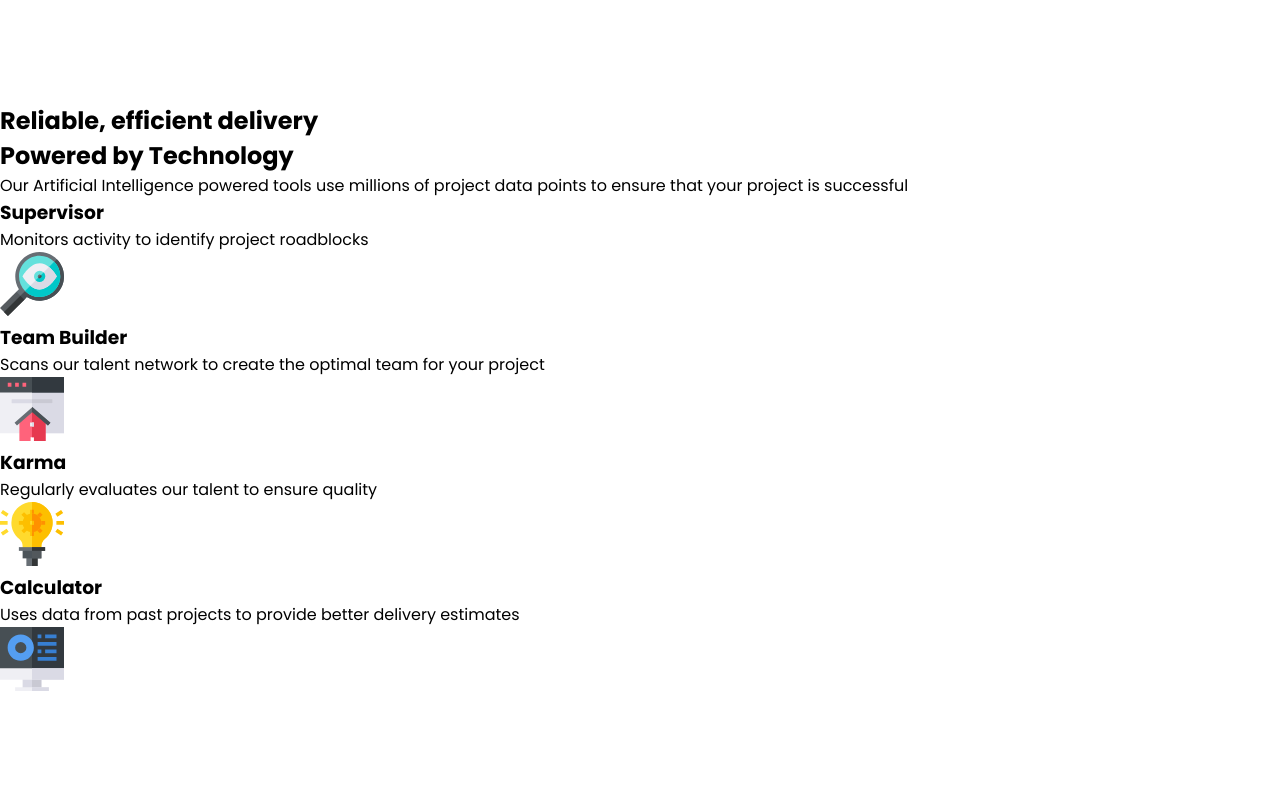
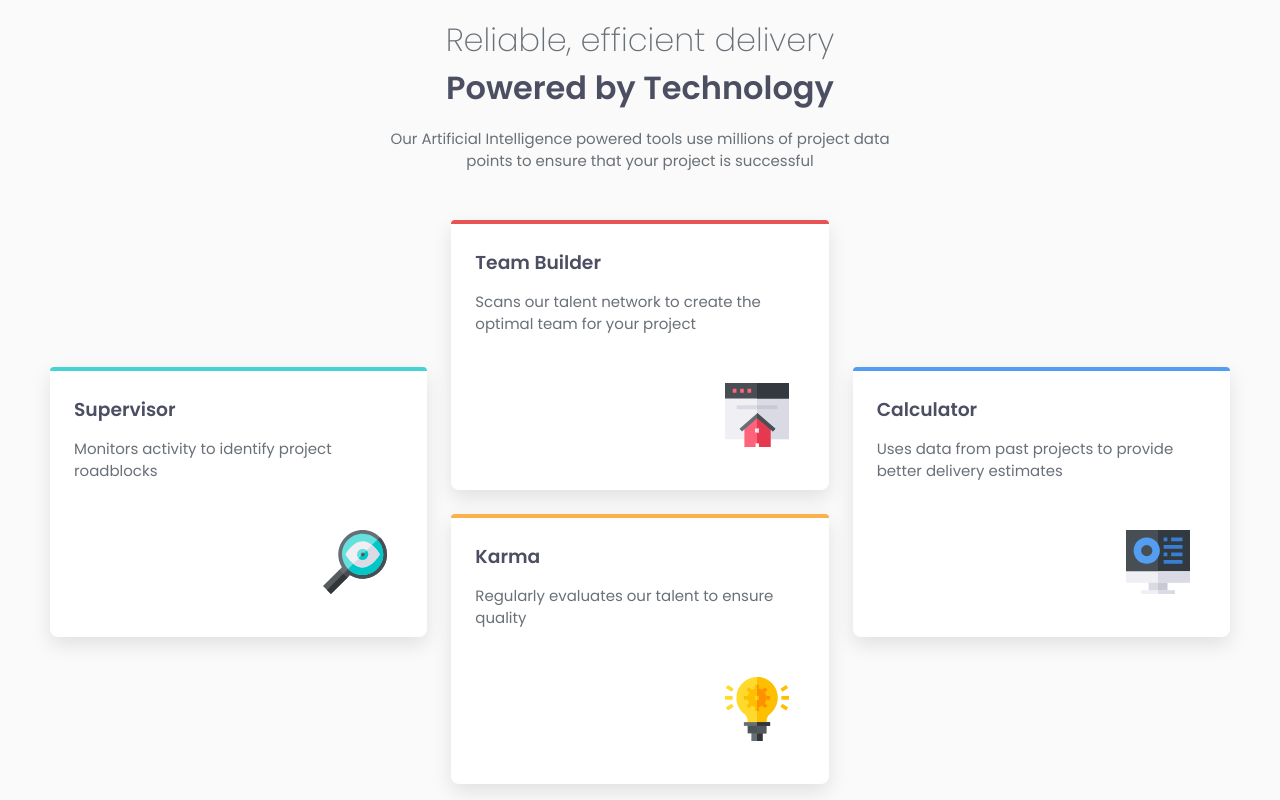
Before and after one commit to cadanieldev/four-card-feature, a plain HTML site: page index.html in a window 1280 px wide. Drawn offline with Linux system fonts and the light colour scheme.

Commit message:
fetch main

```diff
--- a/css/main.css
+++ b/css/main.css
@@ -8,12 +8,149 @@ ul {
   list-style: none;
 }
 
+img {
+  max-width: 100%;
+}
+
+
 body {
   display: flex;
   align-items: center;
   min-height: 100vh;
-  background: var(--White);
+  background: #fafafa;
   font-family: var(--font-poppins);
 }
 
-/* MAIN */
+/* HERO/CONTAINER */
+.container {
+  display: flex;
+  flex-direction: column;
+  justify-content: center;
+  margin: 0 auto;
+  max-width: 1440px;
+  text-align: center;
+}
+
+.hero-content {
+  margin: 0 auto;
+}
+
+.title-one {
+  font-family: var(--font-poppins);
+  color: var(--Grey-400);
+  font-weight: 200;
+  font-size: 2rem;
+}
+
+.title-two {
+  font-family: var(--font-poppins);
+  color: var(--Grey-500);
+  font-weight: 600;
+  font-size: 2rem;
+}
+
+.hero-content section .text {
+  color: var(--Grey-400);
+  font-weight: 400;
+  font-size: .937rem;
+  max-width: 55ch;
+  margin: 1rem 0;
+}
+
+/* MAIN-CONTENT */
+main {
+  display: grid;
+  grid-template-columns: repeat(3, 1fr);
+  gap: 1.5rem;
+  align-items: center;
+  margin-top: 2rem;
+}
+
+.content {
+  background: var(--White);
+}
+
+.content.super {
+  border-top: 4px solid var(--Cyan);
+  grid-column: 1;
+  grid-row: 1 / span 2;
+}
+
+.content.builder  {
+  border-top: 4px solid var(--Red);
+  grid-column: 2;
+  grid-row: 1;
+}
+
+.content.karma {
+  border-top: 4px solid var(--Orange);
+  grid-column: 2;
+  grid-row: 2;
+}
+
+.content.calculator {
+  border-top: 4px solid var(--Blue);
+  grid-column: 3;
+  grid-row: 1 / span 2;
+}
+
+.content {
+  max-width: 28.75rem;
+  background: var(--White);
+  padding: 1.5rem;
+  border-radius: 4px 4px 8px 8px;
+  text-align: left;
+  box-shadow: 0 8px 20px rgba(0, 0, 0, 0.1);
+}
+
+.content section {
+  display: flex;
+  flex-direction: column;
+  height: 100%;
+}
+
+.content h3 {
+  font-family: var(--font-poppins);
+  font-weight: 600;
+  color: var(--Grey-500);
+}
+
+.content p {
+  font-size: .937rem;
+  color: var(--Grey-400);
+  font-weight: 400;
+  max-width: 35ch;
+  margin-top: .875rem;
+}
+
+.content img {
+  display: block;
+  margin-left: auto;
+  margin-top: 3rem;
+  margin-right: 1rem;
+  margin-bottom: 1.2rem;
+}
+
+@media (max-width: 1200px) {
+  .container {
+    margin-top: 2rem;
+    margin-bottom: 2rem;
+  }
+  main {
+    display: flex;
+    flex-direction: column;
+  }
+}
+
+@media (max-width: 500px) {
+  .title-one, .title-two {
+    font-size: 1.5rem;
+  }
+  .hero-content section .text {
+    text-align: center;
+    max-width: 34ch;
+  }
+  .content {
+    max-width: 20rem;
+  }
+}
--- a/index.html
+++ b/index.html
@@ -24,35 +24,35 @@
       <section>
         <h2 class="title-one">Reliable, efficient delivery</h2>
         <h2 class="title-two">Powered by Technology</h2>
-        <p>Our Artificial Intelligence powered tools use millions of project data points
+        <p class="text">Our Artificial Intelligence powered tools use millions of project data points
           to ensure that your project is successful</p>
       </section>
     </div>
 
     <div class="main-content">
       <main>
-        <div class="content">
+        <div class="content super">
           <section>
             <h3>Supervisor</h3>
             <p>Monitors activity to identify project roadblocks</p>
             <img src="./images/icon-supervisor.svg" alt="">
           </section>
         </div>
-        <div class="content">
+        <div class="content builder">
           <section>
             <h3>Team Builder</h3>
             <p>Scans our talent network to create the optimal team for your project</p>
             <img src="./images/icon-team-builder.svg" alt="">
           </section>
         </div>
-        <div class="content">
+        <div class="content karma">
           <section>
             <h3>Karma</h3>
             <p>Regularly evaluates our talent to ensure quality</p>
             <img src="./images/icon-karma.svg" alt="">
           </section>
         </div>
-        <div class="content">
+        <div class="content calculator">
           <section>
             <h3>Calculator</h3>
             <p>Uses data from past projects to provide better delivery estimates</p>
```
